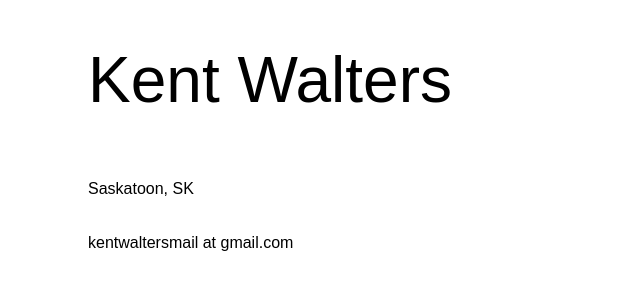
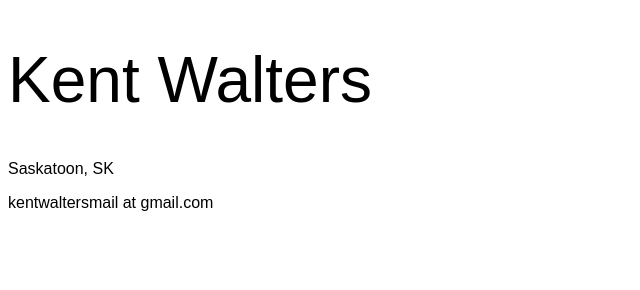
Before and after one commit to kentwalters/kentwalters.github.io, a plain HTML site: page index.html in a window 1280 px wide. Shown: the whole page, without its empty margins (0-640 px from the left). Drawn offline with Linux system fonts and the light colour scheme.

Commit message:
Update index.html

```diff
--- a/index.html
+++ b/index.html
@@ -5,8 +5,8 @@
 <title>Kent Walters</title>
 <style>
   body {background-color:white;}
-  h1   {font-family:Arial;font-weight:lighter;padding-left:80px;padding-bottom:10px;font-size:4em;}
-  p    {font-family:Arial;font-weight:lighter;padding-left:80px;padding-top:10px;padding-bottom:10px;font-size:1em;}
+  h1   {font-family:Arial;font-weight:lighter;font-size:4em;}
+  p    {font-family:Arial;font-weight:lighter;font-size:1em;}
 </style>
 </head>
 <body>
```
